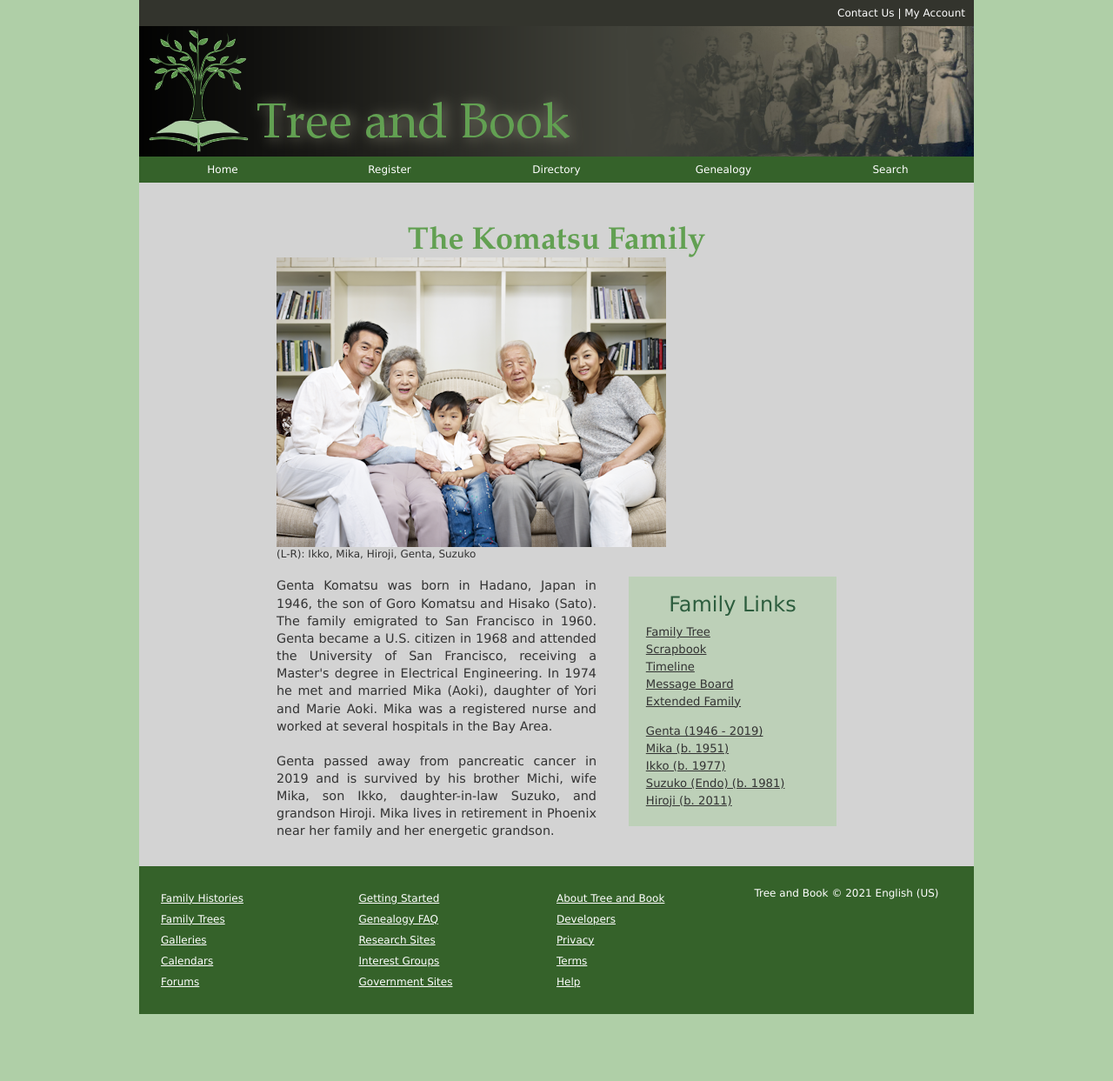
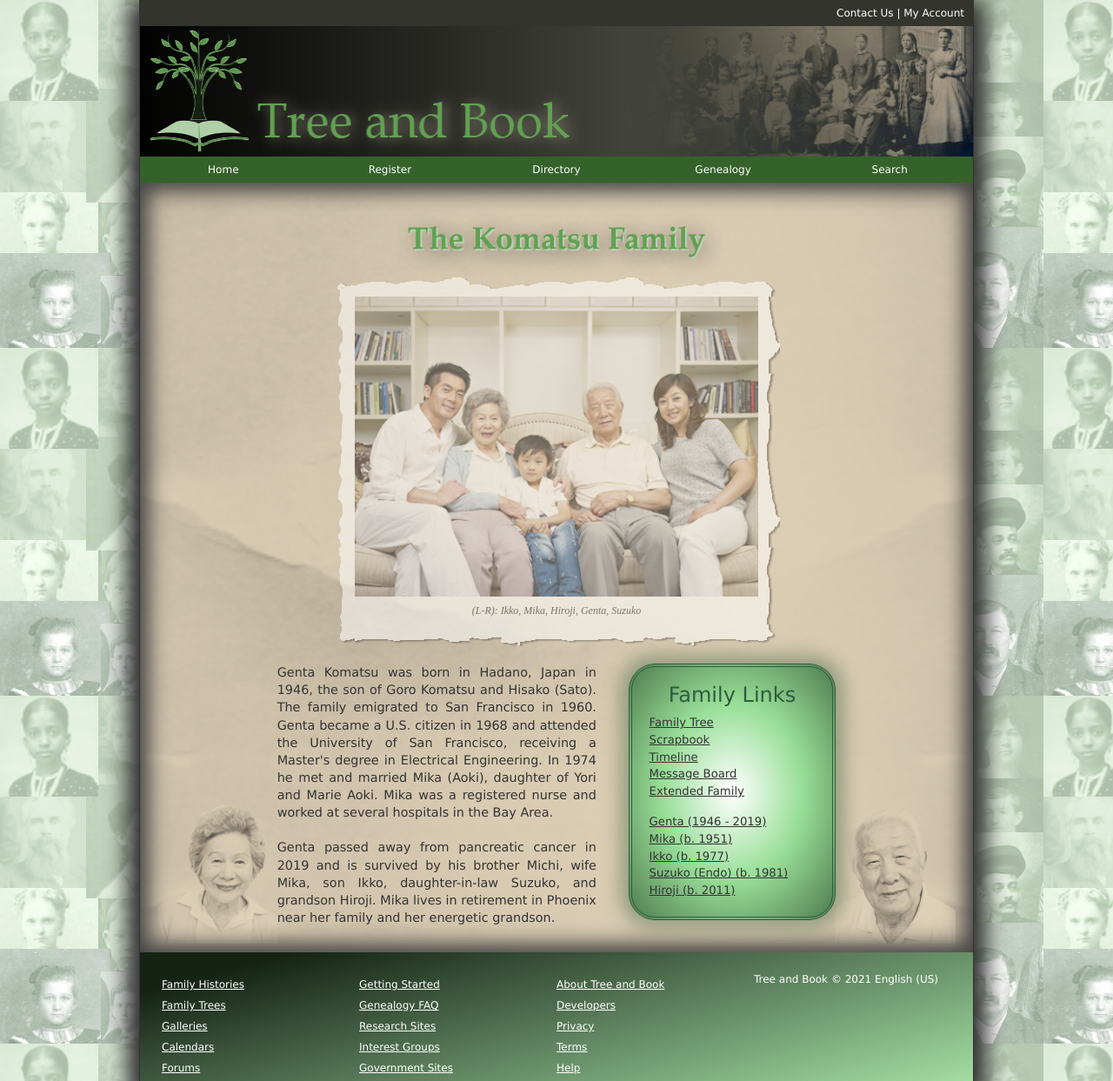
Before and after one commit to Ray-Dunn/CSC230---Summer-2023, a plain HTML site: page assn08/tutorial/tb_komatsu.html in a window 1280 px wide. Shown: the top 1243 px of the page at 87% size. Before the commit the page ends 1166 px from the top, so only its background shows below. Drawn offline with Linux system fonts and the light colour scheme.

Commit message:
visual1  product

```diff
--- a/assn08/tutorial/tb_visual1.css
+++ b/assn08/tutorial/tb_visual1.css
@@ -15,27 +15,70 @@
 
 
 /* Figure Box Styles */
-
-
-
+figure {
+    border-style: solid;
+    border-width: 25px;
+    border-image: url(tb_border.png) 50 repeat;
+    margin: 20px auto 0px;
+    opacity: 0.55;
+    width: 80%;
+}
+figure img {
+    display: block;
+    width: 100%;
+}
+figure figcaption {
+    background-color: white;
+    font-family: 'Palantino Linotype', Palantino, 'Times New Roman', serif;
+    font-style: italic;
+    padding: 10px 0;
+    text-align: center;
+}
 
 /* HTML Styles */
-
+html {
+    background-image: url(tb_back1.png);
+}
 
 
 
 /* Article Styles */
+article {
+    background: url(tb_back2.png) bottom right / 15% no-repeat content-box,
+                url(tb_back3.png) bottom left / 15% no-repeat content-box,
+                url(tb_back4.png) 100%/cover no-repeat,
+                rgb(211, 211, 211);
+    box-shadow: inset rgb(71, 71, 71) -10px -10px 25px,
+                inset rgb(71, 71, 71) 10px 10px 25px;
+}
 
-
+article header h1 {
+    text-shadow: rgb(181, 211, 181) 2px 2px 1px,
+    rgba(21, 21, 21, 0.66) 5px 5px 25px;
+}
 
 
 /* Page Body Styles */
-
+body {
+    border-left: 1px solid rgb(51, 51, 51);
+    border-right: 1px solid rgb(51, 51, 51);
+    box-shadow: rgb(51, 51, 51) 15px 0px 25px,
+                rgb(51, 51, 51) -15px 0px 25px;
+}
 
 
 
 /* Aside Styles */
-
+aside {
+    background:radial-gradient(white, rgb(151, 222, 151), rgb(81, 125, 81));
+    border: 4px double rgb(45, 93, 62);
+    border-radius: 30px;
+    box-shadow: rgba(51, 91, 51, 0.4) 0px 0px 20px 10px;
+}
 
 
 /* Footer Styles */
+footer {
+    background: linear-gradient(345deg, rgb(172, 232, 172),
+                                        rgb(21, 35, 21) 89%);
+}
```
